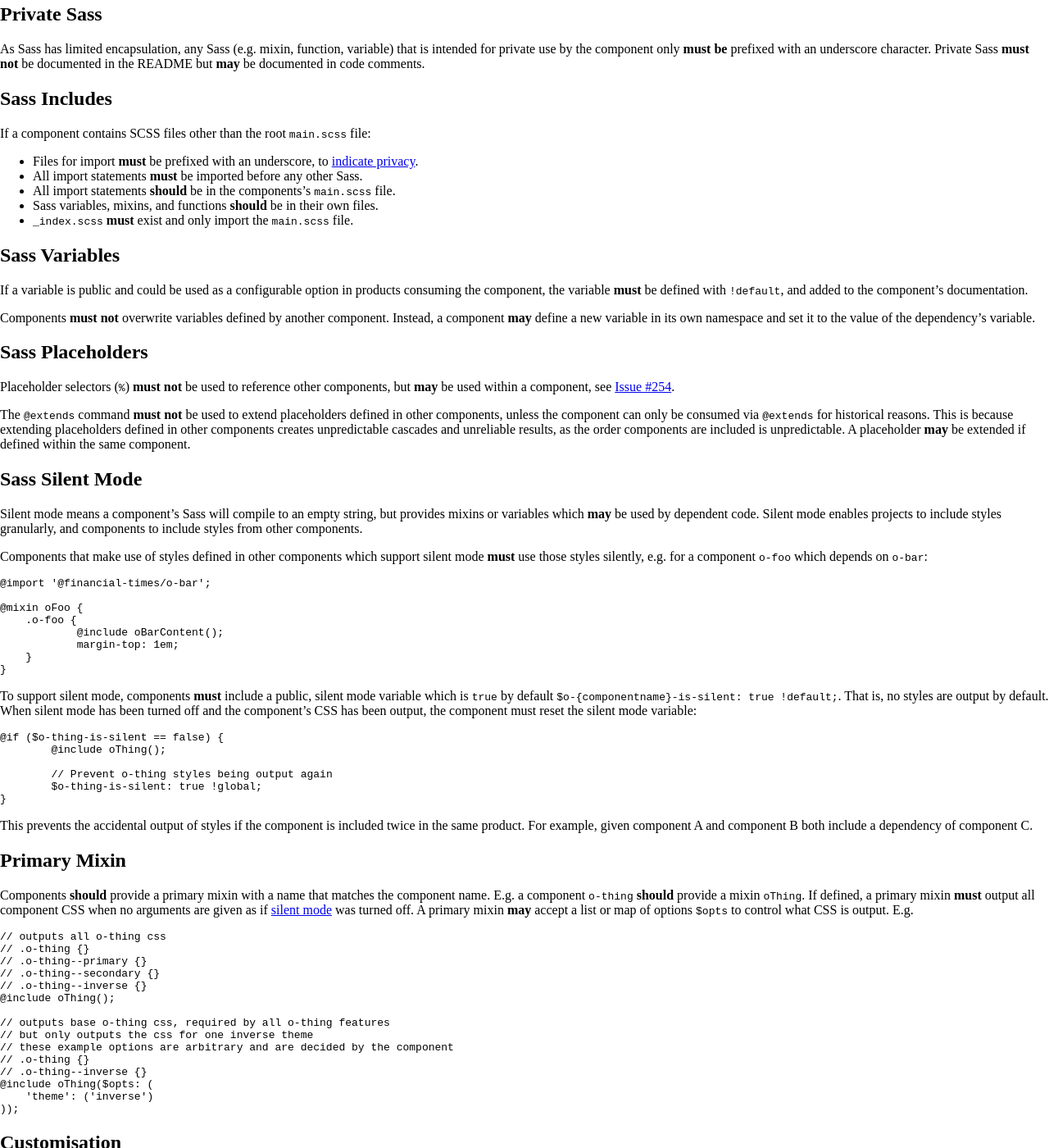
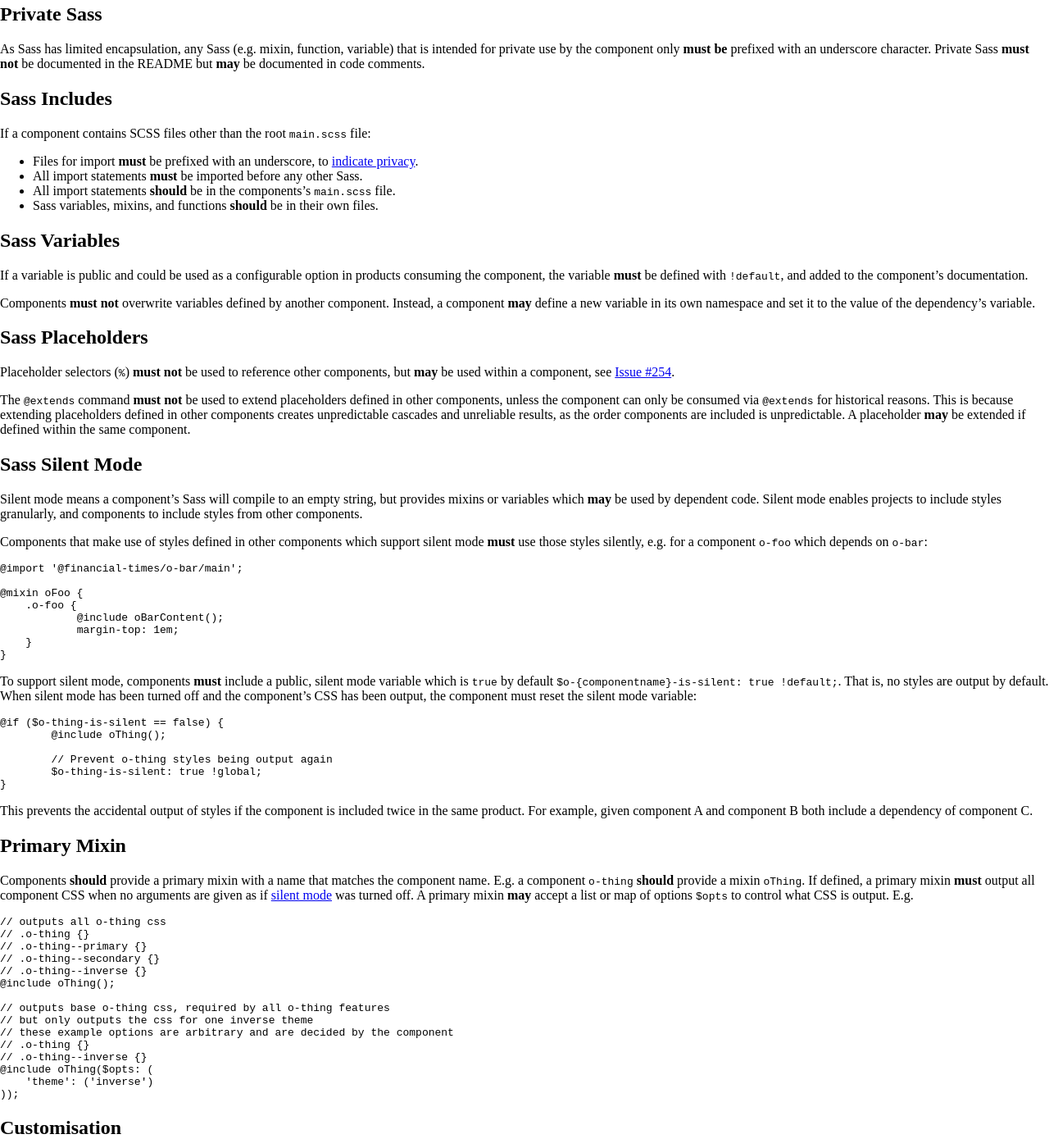
Before and after one commit to Financial-Times/origami-website, a Jekyll site: the page built from _specification-v1/sass.md, in a window 1280 px wide and 1400 px high, scrolled down 1961 px. Shown: the whole window at 82% size. Built offline with Jekyll 4.4.1, drawn with Linux system fonts in a browser that asks for light colours; a style sheet for code colours, icons or effects is not loaded; part of the change alters nothing that is shown.

Commit message:
Remove _index.scss requirement as we plan to use this file for future sass exploration

````diff
--- a/_specification-v1/sass.md
+++ b/_specification-v1/sass.md
@@ -102,7 +102,6 @@ If a component contains SCSS files other than the root `main.scss` file:
 - All import statements **must** be imported before any other Sass.
 - All import statements **should** be in the components’s `main.scss` file.
 - Sass variables, mixins, and functions **should** be in their own files.
-- `_index.scss` **must** exist and only import the `main.scss` file.
 
 ## Sass Variables
 
@@ -122,7 +121,7 @@ Silent mode means a component's Sass will compile to an empty string, but provid
 
 Components that make use of styles defined in other components which support silent mode **must** use those styles silently, e.g. for a component `o-foo` which depends on `o-bar`:
 ```
-@import '@financial-times/o-bar';
+@import '@financial-times/o-bar/main';
 
 @mixin oFoo {
     .o-foo {
````
